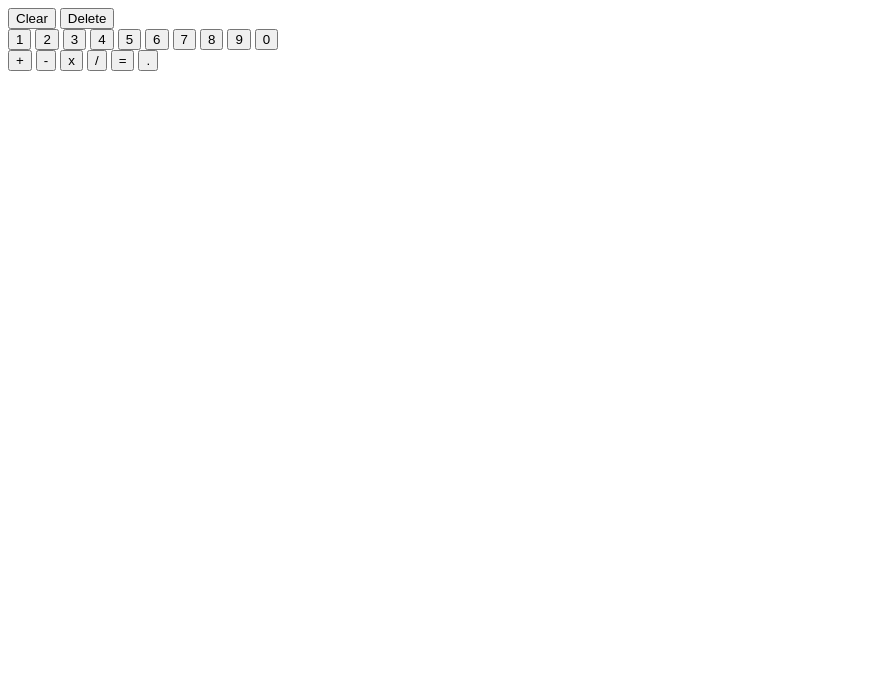
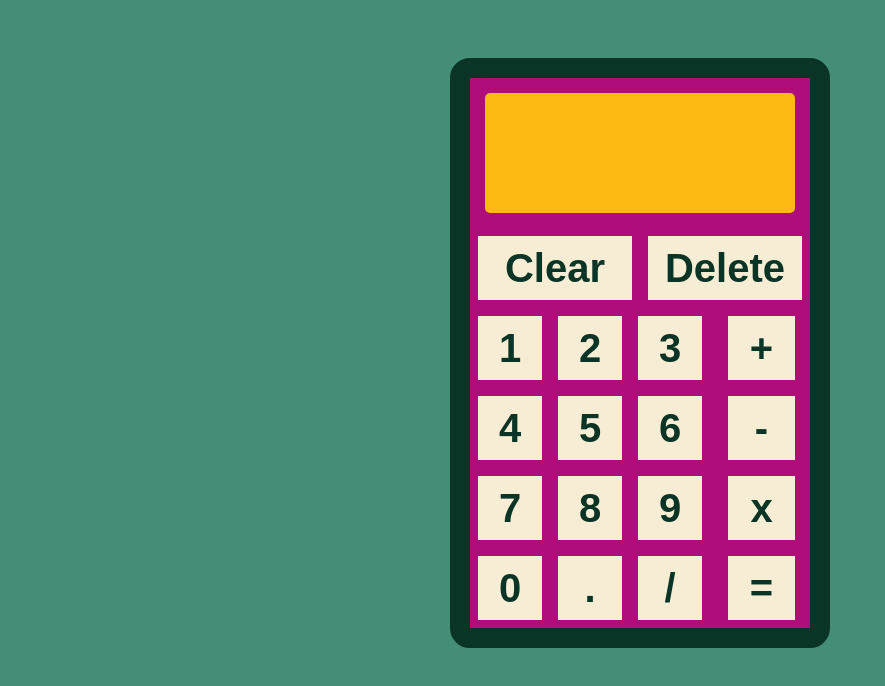
Before and after one commit to ekat-velaz/calculator, a plain HTML site: page index.html in a window 1280 px wide. Shown: the whole page, without its empty margins (0-885 px from the left). Drawn offline with Linux system fonts and the light colour scheme.

Commit message:
Add CSS styles

```diff
--- a/index.html
+++ b/index.html
@@ -9,6 +9,7 @@
     <title>Calculator</title>
 </head>
 <body>
+    <div class="calculator">
     <div class = "screen">
         <div class = "input"></div>
         <div class = "result"> </div>
@@ -17,6 +18,7 @@
         <button id = "btn-clear">Clear</button>
         <button id = "btn-delete">Delete</button>
     </div>
+    <div class = "buttons">
     <div class="number-buttons">
         <button id ="btn1">1</button>
         <button id ="btn2">2</button>
@@ -28,14 +30,20 @@
         <button id ="btn8">8</button>
         <button id ="btn9">9</button>
         <button id ="btn0">0</button>
+
+        <button id = "btn-dot">.</button>
+        <button id = "btn-divide">/</button>
+
+
     </div>
     <div class="operators">
         <button id = "btn-add">+</button>
         <button id = "btn-substract">-</button>
         <button id = "btn-multiply">x</button>
-        <button id = "btn-divide">/</button>
         <button id = "btn-equals">=</button>
-        <button id = "btn-dot">.</button>
+
+    </div>
+    </div>
     </div>
 </body>
 </html>
--- a/style.css
+++ b/style.css
@@ -0,0 +1,85 @@
+body {
+    background-color: #448D76;
+    display: flex;
+    justify-content: center;
+    align-self: center;
+}
+
+.screen {
+    background-color: #FCBA12;
+    color: #093426;
+    width:250px;
+    height: 100px;
+    font-size: 40px;
+    display: flex;
+    flex-direction: column;
+    gap: 10px;
+    justify-content: center;
+    align-items:flex-end;
+    padding: 10px;
+    padding-right: 50px;
+    border: solid 15px #AE0D7A;
+    border-radius: 20px;
+    font-weight: bold;
+}
+
+button {
+    width: 80px;
+    height:80px;
+    background-color: #F7EDD4;
+    color:#093426;
+    font-size: 40px;
+    font-weight: bold;
+    border: solid 8px #AE0D7A;
+}
+
+button:hover {
+    background-color: #FCBA12;
+}
+
+.number-buttons {
+    display: flex;
+    flex-wrap: wrap;
+    width: 250px;
+    height: 320px;
+
+}
+
+.clear-and-delete {
+    display: flex;
+
+}
+
+#btn-clear, #btn-delete {
+    width: 170px;
+}
+
+.calculator {
+    display: flex;
+    flex-direction: column;
+    justify-content: center;
+    align-content: center;
+    width:340px;
+    height: 550px;
+    background-color: #AE0D7A;
+    border: solid 20px #093426;
+    border-radius: 20px;
+    margin-top: 50px;
+}
+
+.operators {
+    display: flex;
+    justify-content: center;
+    align-items: center;
+    width: 83px;
+    flex-wrap: wrap;
+}
+
+.buttons {
+    display: flex;
+    width: 340px;
+}
+
+.operators button {
+width: 100px;
+}
```
